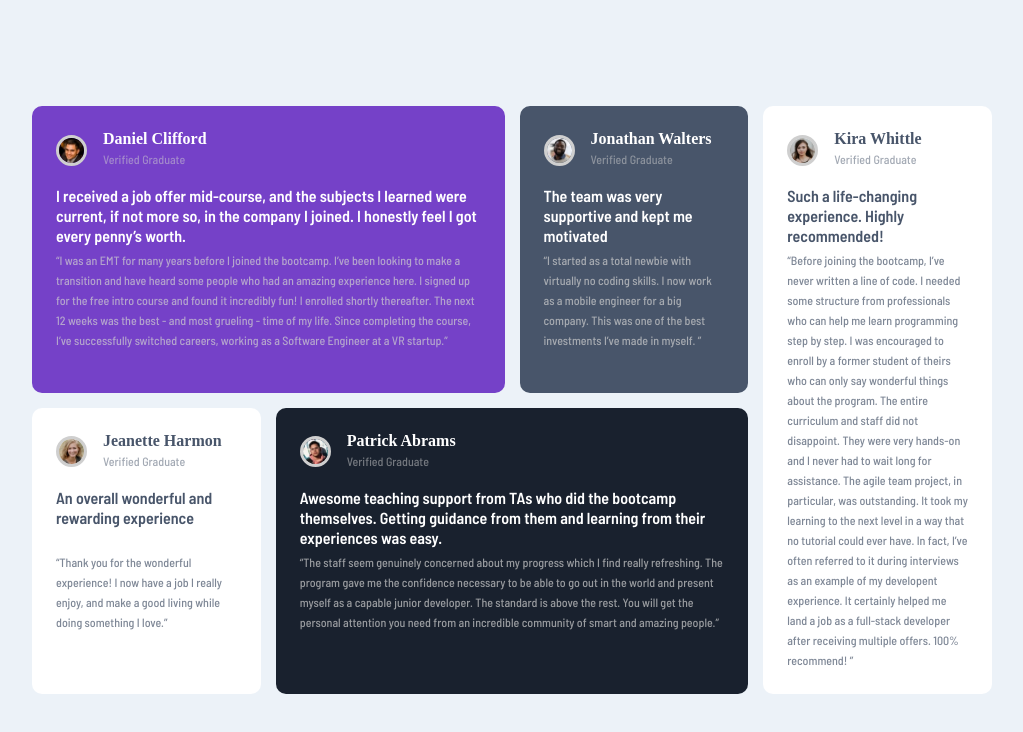
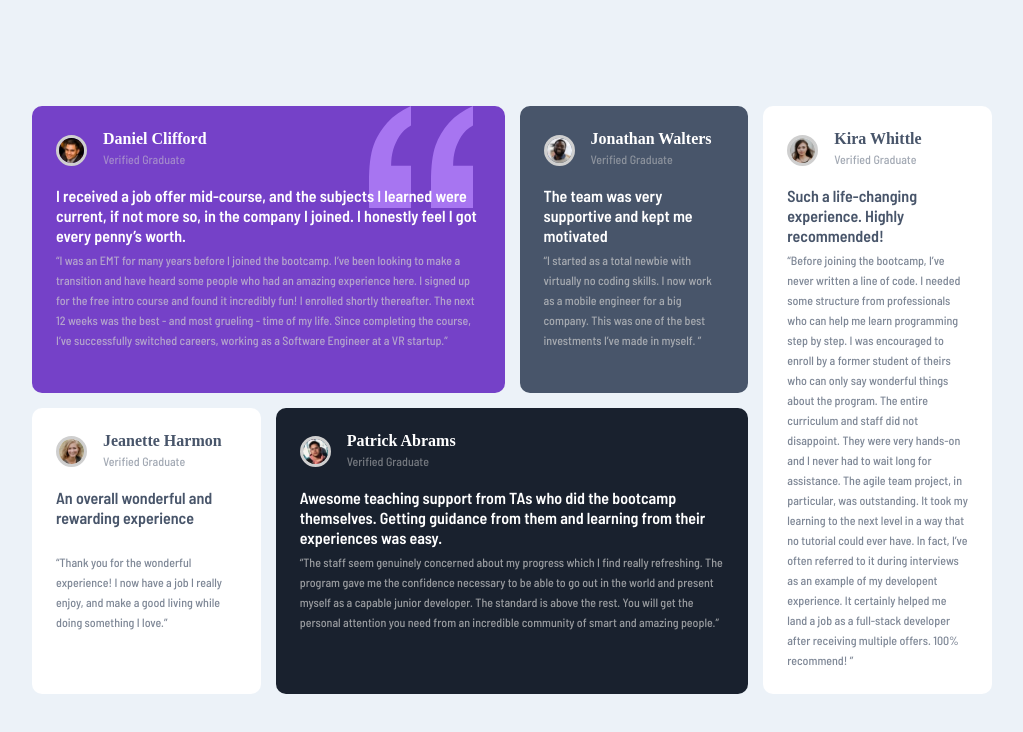
Before and after one commit to 1Zapien/testimonials-grid-section, a plain HTML site: page index.html in a window 1280 px wide. Shown: the whole page, without its empty margins (128-1151 px from the left). Drawn offline with Linux system fonts and the light colour scheme.

Commit message:
adding background img

```diff
--- a/style.scss
+++ b/style.scss
@@ -61,6 +61,9 @@ body{
 .grid__wide--purple{
     @include dark-theme;
     grid-area:clifford;
+    background-image: url(/images/bg-pattern-quotation.svg);
+    background-repeat: no-repeat;
+    background-position: top 0rem right 2rem;
 }
 
 .grid__box--grey{
```
Also changed, not shown: style.css, 1 other file.
